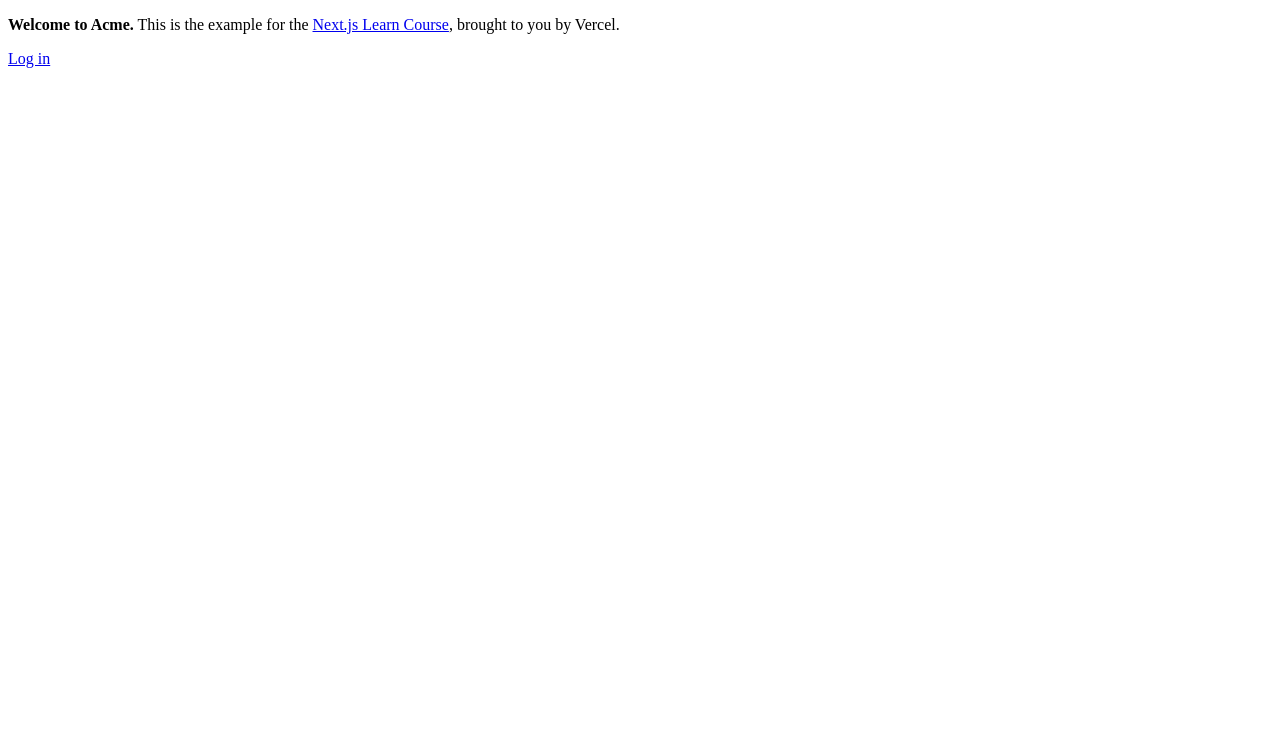
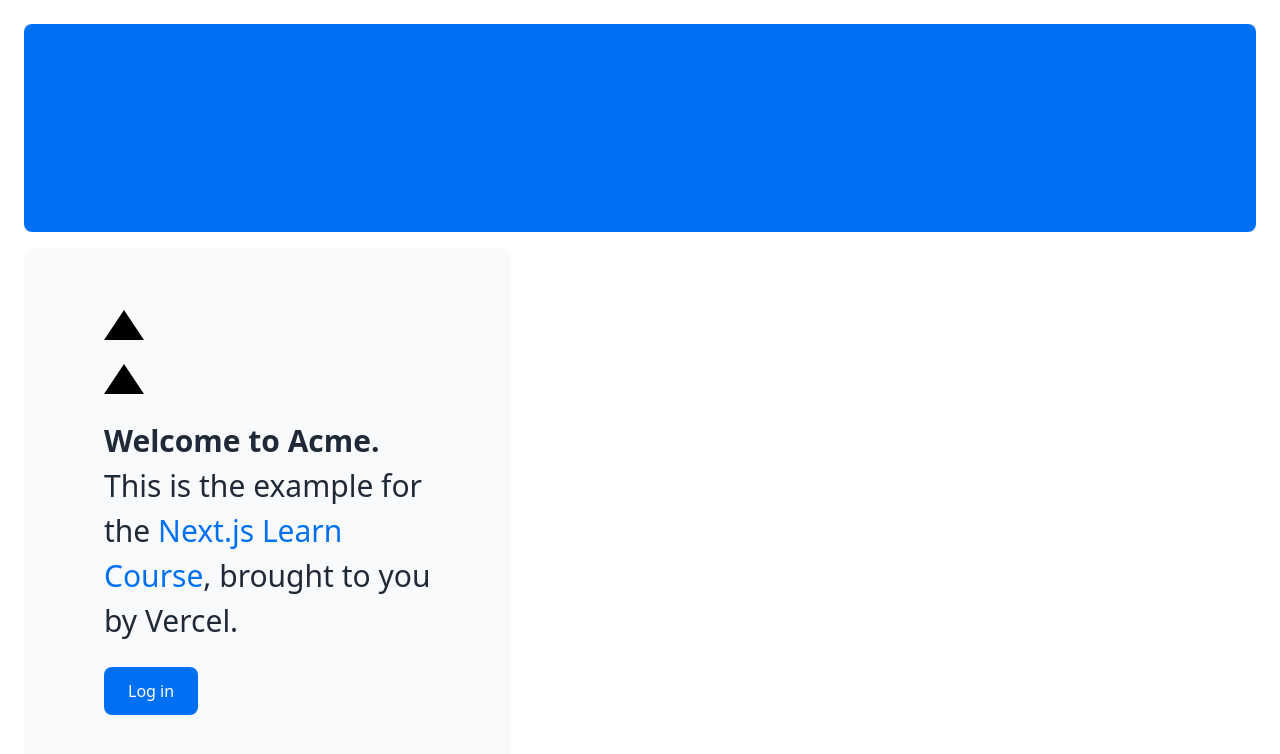
Before and after one commit to rokasblekaitis/nextjlearn, a Next.js app: page / in a window 1280 px wide. Shown: the top 754 px of the page. Built offline with nearby package versions, Linux system fonts and the light colour scheme.

Commit message:
chapter 3

```diff
--- a/app/layout.tsx
+++ b/app/layout.tsx
@@ -1,3 +1,5 @@
+import "@/app/ui/global.css";
+
 export default function RootLayout({
   children,
 }: {
--- a/app/page.tsx
+++ b/app/page.tsx
@@ -1,6 +1,7 @@
-import AcmeLogo from '@/app/ui/acme-logo';
+import AcmeLogo from "@/app/ui/acme-logo";
+import styles from "./ui/home.module.css";
 
-import Link from 'next/link';
+import Link from "next/link";
 export default function Page() {
   return (
     <main className="flex min-h-screen flex-col p-6">
@@ -9,8 +10,10 @@
       </div>
       <div className="mt-4 flex grow flex-col gap-4 md:flex-row">
         <div className="flex flex-col justify-center gap-6 rounded-lg bg-gray-50 px-6 py-10 md:w-2/5 md:px-20">
+          <div className="h-0 w-0 border-b-[30px] border-l-[20px] border-r-[20px] border-b-black border-l-transparent border-r-transparent" />
+          <div className={styles.shape}></div>
           <p className={`text-xl text-gray-800 md:text-3xl md:leading-normal`}>
-            <strong>Welcome to Acme.</strong> This is the example for the{' '}
+            <strong>Welcome to Acme.</strong> This is the example for the{" "}
             <a href="https://nextjs.org/learn/" className="text-blue-500">
               Next.js Learn Course
             </a>
--- /dev/null
+++ b/app/ui/home.module.css
@@ -0,0 +1,7 @@
+.shape {
+  height: 0;
+  width: 0;
+  border-bottom: 30px solid black;
+  border-left: 20px solid transparent;
+  border-right: 20px solid transparent;
+}
```
